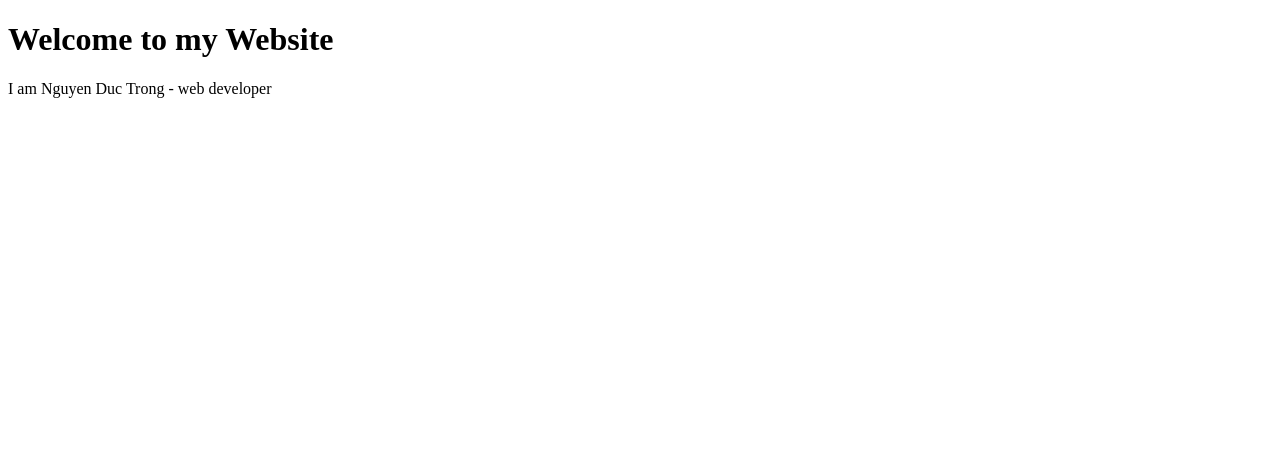
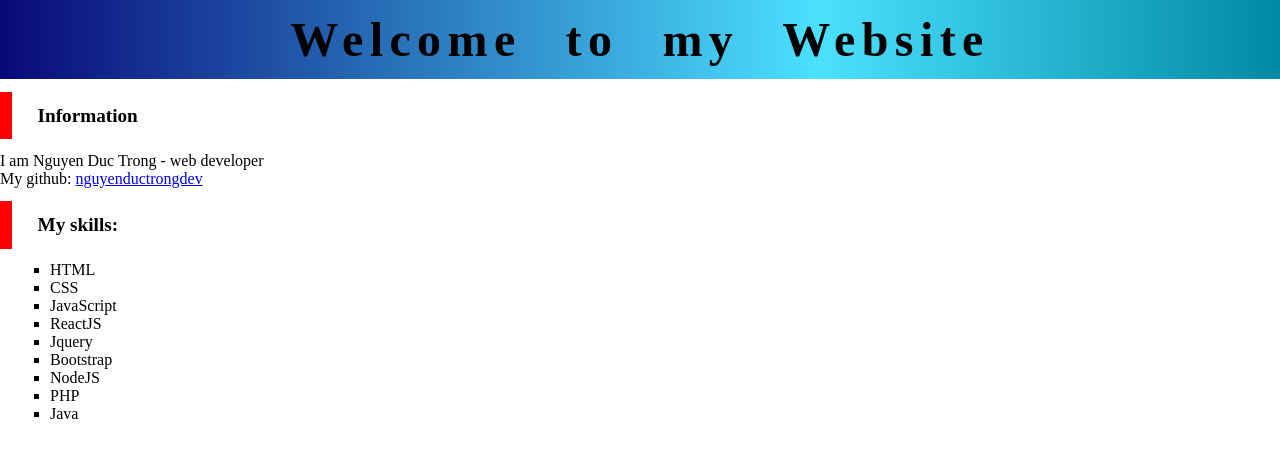
Before and after one commit to nguyenductrongdev/nguyenductrongdev.github.io, a plain HTML site: page index.html in a window 1280 px wide. Drawn offline with Linux system fonts and the light colour scheme.

Commit message:
Add index.html content

```diff
--- a/index.html
+++ b/index.html
@@ -7,15 +7,65 @@
     <meta name="viewport" content="width=device-width, initial-scale=1.0">
     <title>Nguyen Duc Trong</title>
     <style>
-        .text-center {
+        * {
+            box-sizing: border-box;
+            margin: 0;
+            padding: 0;
+        }
+
+        .header__title {
             text-align: center;
+            letter-spacing: 0.5vw;
+            word-spacing: 2vw;
+            /* background-color: #2664c7; */
+            background: rgb(9, 9, 121);
+            background: linear-gradient(90deg, rgba(9, 9, 121, 1) 0%, rgba(0, 212, 255, 0.7066176812521884) 64%, rgba(0, 137, 164, 1) 100%);
+            padding: 12px 14px;
+            font-size: 3rem;
+        }
+
+        .main__list-skill {
+            list-style-type: square;
+            margin-left: 50px;
+        }
+
+        .main__title {
+            border-left: solid 1vw red;
+            padding: 1vw 2vw;
+            font-weight: bold;
+            font-size: 1.2rem;
+            margin: 1vw 0;
         }
     </style>
 </head>
 
 <body>
-    <h1>Welcome to my Website</h1>
-    <p>I am Nguyen Duc Trong - web developer</p>
+    <header class="header">
+        <h1 class="header__title">Welcome to my Website</h1>
+    </header>
+
+    <main class="main">
+        <p class="main__title">Information</p>
+        <ul>
+            <li>I am Nguyen Duc Trong - web developer</li>
+            <li>My github: <a href="https://github.com/nguyenductrongdev">nguyenductrongdev</a></li>
+        </ul>
+
+
+
+        <p class="main__title">My skills:</p>
+        <ul class="main__list-skill">
+            <li>HTML</li>
+            <li>CSS</li>
+            <li>JavaScript</li>
+            <li>ReactJS</li>
+            <li>Jquery</li>
+            <li>Bootstrap</li>
+            <li>NodeJS</li>
+            <li>PHP</li>
+            <li>Java</li>
+        </ul>
+    </main>
 </body>
 
 </html>
```
